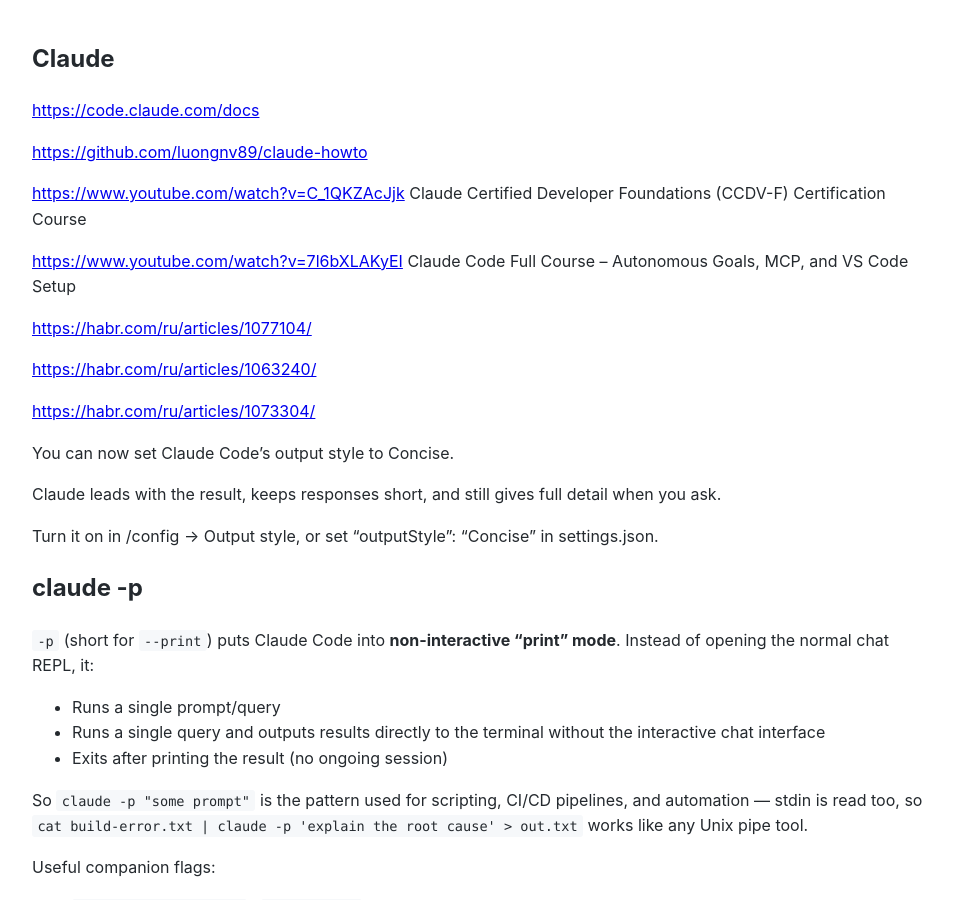
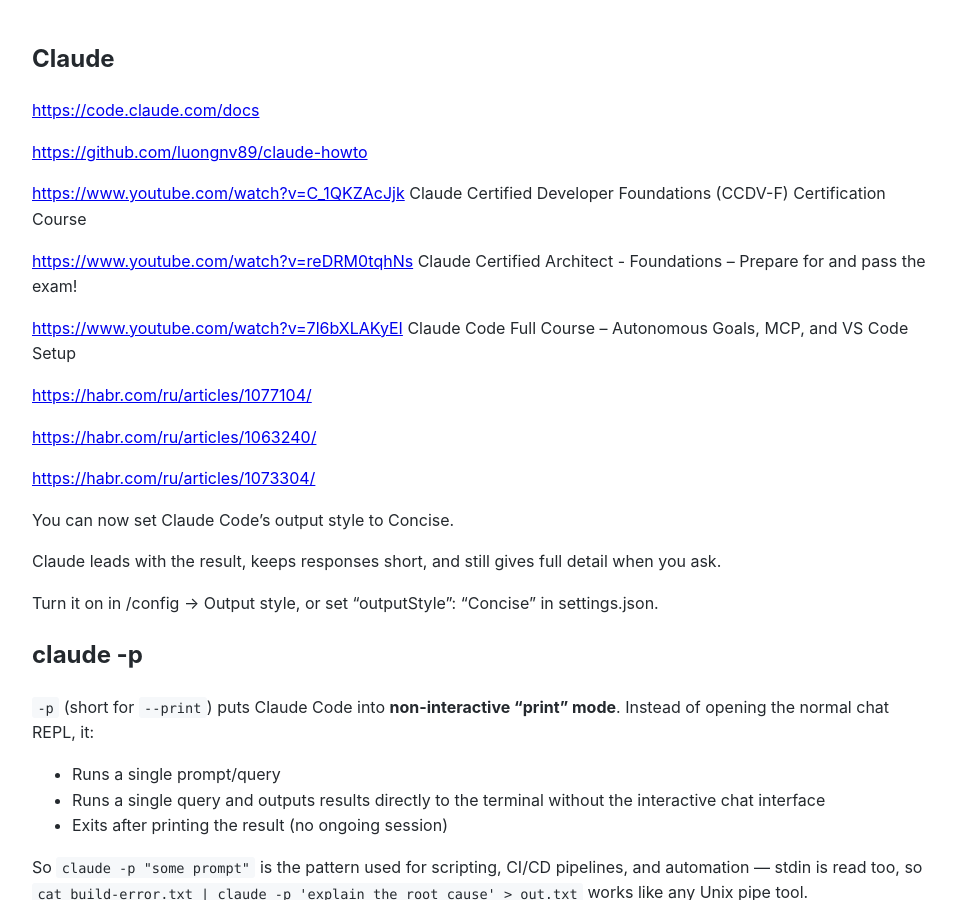
Before and after one commit to Michael-Lubinsky/michael-lubinsky.github.com, a Jekyll site: the page built from ml/claude.md, in a window 1280 px wide and 900 px high. Shown: the whole window, without its empty margins (158-1114 px from the left). Built offline with Jekyll 4.4.1, drawn with Linux system fonts in a browser that asks for light colours; our own code applies the rules of GitHub Pages for plain Markdown files.

Commit message:
Add links for Claude certification resources

```diff
--- a/ml/claude.md
+++ b/ml/claude.md
@@ -5,6 +5,9 @@
 
 <https://www.youtube.com/watch?v=C_1QKZAcJjk>
 Claude Certified Developer Foundations (CCDV-F) Certification Course
+
+<https://www.youtube.com/watch?v=reDRM0tqhNs>
+Claude Certified Architect - Foundations – Prepare for and pass the exam!
 
 <https://www.youtube.com/watch?v=7l6bXLAKyEI>
 Claude Code Full Course – Autonomous Goals, MCP, and VS Code Setup
```
